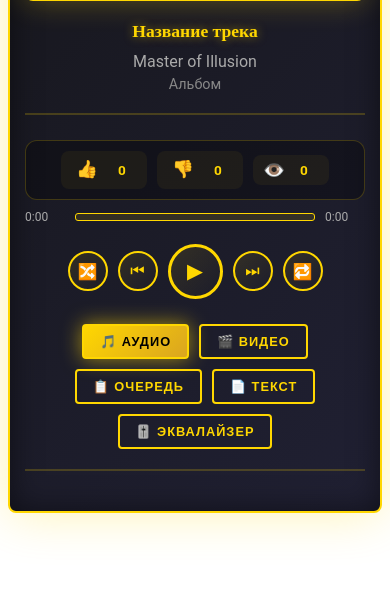
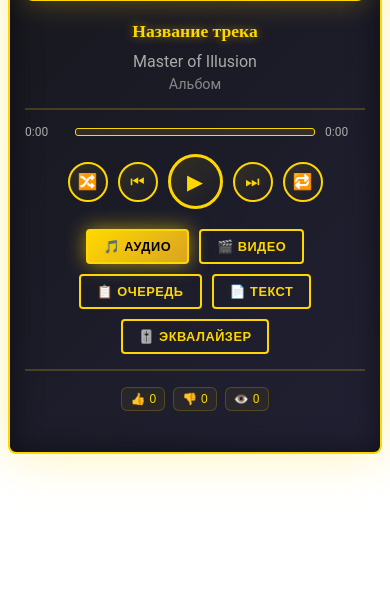
Before and after one commit to dncdante911/moi-band-v1.3, a PHP site: page /pages/player.php in a window 390 px wide. Shown: the part 229-844 px from the top of the page. Run offline with PHP 8.4, Linux system fonts and the light colour scheme.

Commit message:
Редизайн плеера: компактная статистика и улучшенный UI
Изменения:
- Исправлен SQL индекс (is_public -> isPublic)
- Переработана статистика треков: компактные кнопки под режимами
- Добавлены лайки и просмотры в каждую песню треклиста
- Уменьшены отступы и padding для более компактного дизайна
- Оптимизированы размеры кнопок режимов
- Улучшена адаптивность компонентов

```diff
--- a/assets/css/epic-player.css
+++ b/assets/css/epic-player.css
@@ -114,8 +114,8 @@
 
 .player-info {
     text-align: center;
-    margin-bottom: 25px;
-    padding-bottom: 20px;
+    margin-bottom: 15px;
+    padding-bottom: 15px;
     border-bottom: 2px solid rgba(255,215,0,0.2);
 }
 
@@ -147,7 +147,7 @@
     display: flex;
     align-items: center;
     gap: 15px;
-    margin-bottom: 20px;
+    margin-bottom: 15px;
 }
 
 .time {
@@ -394,8 +394,8 @@
     display: flex;
     justify-content: center;
     align-items: center;
-    gap: 25px;
-    margin-bottom: 25px;
+    gap: 20px;
+    margin-bottom: 20px;
 }
 
 .control-btn {
@@ -545,25 +545,25 @@
 .player-modes {
     display: flex;
     justify-content: center;
-    gap: 15px;
-    margin-bottom: 25px;
-    padding-bottom: 20px;
+    gap: 12px;
+    margin-bottom: 0;
+    padding-bottom: 15px;
     border-bottom: 2px solid rgba(255,215,0,0.2);
     flex-wrap: wrap;
 }
 
 .mode-btn {
-    padding: 10px 20px;
+    padding: 8px 16px;
     border: 2px solid var(--gold);
     background: transparent;
     color: var(--gold);
     font-weight: bold;
-    font-size: 0.9rem;
+    font-size: 0.85rem;
     cursor: pointer;
     border-radius: 4px;
     transition: all 0.3s;
     text-transform: uppercase;
-    letter-spacing: 1px;
+    letter-spacing: 0.5px;
 }
 
 .mode-btn:hover,
@@ -935,124 +954,98 @@
     box-shadow: 0 0 30px rgba(255,215,0,0.3);
 }
 
-/* === СТАТИСТИКА ТРЕКА === */
-.track-stats {
+/* === СТАТИСТИКА ТРЕКА (КОМПАКТНАЯ) === */
+.track-stats-compact {
     display: flex;
     justify-content: center;
     align-items: center;
-    gap: 20px;
-    padding: 15px;
-    margin: 10px 0;
-    background: rgba(0, 0, 0, 0.3);
-    border-radius: 12px;
-    border: 1px solid rgba(255, 215, 0, 0.2);
+    gap: 15px;
+    padding: 10px;
+    margin: 10px 0 20px;
 }
 
-.track-stats .stat-item {
-    display: flex;
+.stat-compact-btn,
+.stat-compact-item {
+    display: inline-flex;
     align-items: center;
-    gap: 8px;
-    padding: 8px 15px;
+    gap: 5px;
+    padding: 6px 12px;
     background: rgba(255, 215, 0, 0.05);
-    border-radius: 8px;
+    border: 1px solid rgba(255, 215, 0, 0.2);
+    border-radius: 6px;
+    font-size: 0.85rem;
+    color: var(--gold);
     transition: all 0.3s ease;
+    cursor: pointer;
 }
 
-.track-stats .stat-item:hover {
-    background: rgba(255, 215, 0, 0.1);
-    transform: translateY(-2px);
+.stat-compact-btn {
+    font-weight: 500;
 }
 
-.stat-btn {
-    background: transparent;
-    border: none;
-    cursor: pointer;
-    padding: 5px;
-    transition: all 0.3s ease;
-    font-size: 1.2rem;
-    line-height: 1;
+.stat-compact-item {
+    cursor: default;
 }
 
-.stat-btn:hover {
-    transform: scale(1.2);
+.stat-compact-btn:hover {
+    background: rgba(255, 215, 0, 0.15);
+    border-color: var(--gold);
+    transform: translateY(-2px);
+    box-shadow: 0 0 10px rgba(255, 215, 0, 0.3);
 }
 
-.stat-btn:active {
-    transform: scale(0.9);
+.stat-compact-btn:active {
+    transform: translateY(0);
 }
 
-.stat-btn.active {
-    filter: drop-shadow(0 0 8px currentColor);
+.stat-compact-btn.active {
+    background: rgba(255, 215, 0, 0.2);
+    border-color: var(--gold-light);
+    box-shadow: 0 0 15px rgba(255, 215, 0, 0.5);
 }
 
-.like-btn {
-    color: #FFD700;
-}
-
-.like-btn.active .stat-icon {
+.like-btn.active {
     animation: likeAnim 0.5s ease;
 }
 
-.dislike-btn {
-    color: #888;
-}
-
-.dislike-btn.active .stat-icon {
+.dislike-btn.active {
     animation: dislikeAnim 0.5s ease;
 }
 
-.stat-icon {
-    display: inline-block;
-    font-size: 1.3rem;
-}
-
-.stat-count {
-    font-size: 0.95rem;
-    font-weight: bold;
-    color: #FFD700;
-    min-width: 30px;
-    text-align: center;
-}
-
 @keyframes likeAnim {
-    0%, 100% { transform: scale(1); }
-    50% { transform: scale(1.5) rotate(20deg); }
+    0%, 100% { transform: translateY(-2px) scale(1); }
+    50% { transform: translateY(-2px) scale(1.2) rotate(10deg); }
 }
 
 @keyframes dislikeAnim {
-    0%, 100% { transform: scale(1); }
-    50% { transform: scale(1.5) rotate(-20deg); }
+    0%, 100% { transform: translateY(-2px) scale(1); }
+    50% { transform: translateY(-2px) scale(1.2) rotate(-10deg); }
 }
 
-/* Адаптивность для статистики */
+/* Адаптивность для компактной статистики */
 @media (max-width: 768px) {
-    .track-stats {
-        gap: 15px;
-        padding: 12px;
+    .track-stats-compact {
+        gap: 10px;
+        padding: 8px;
     }
 
-    .track-stats .stat-item {
-        gap: 6px;
-        padding: 6px 12px;
-    }
-
-    .stat-icon {
-        font-size: 1.1rem;
-    }
-
-    .stat-count {
-        font-size: 0.85rem;
+    .stat-compact-btn,
+    .stat-compact-item {
+        padding: 5px 10px;
+        font-size: 0.8rem;
+        gap: 4px;
     }
 }
 
 @media (max-width: 480px) {
-    .track-stats {
-        gap: 10px;
-        padding: 10px;
+    .track-stats-compact {
+        gap: 8px;
+        padding: 6px;
     }
 
-    .track-stats .stat-item {
-        gap: 4px;
-        padding: 5px 10px;
+    .stat-compact-btn,
+    .stat-compact-item {
+        padding: 4px 8px;
+        font-size: 0.75rem;
     }
 }
--- a/assets/js/epic-player.js
+++ b/assets/js/epic-player.js
@@ -611,6 +611,10 @@ class EpicPlayer {
                 <div class="queue-info">
                     <div class="queue-track-name">${this.escapeHtml(track.title)}</div>
                     <div class="queue-track-album">${this.escapeHtml(track.albumTitle || '')}</div>
+                    <div class="queue-track-stats">
+                        <span class="queue-stat" title="Лайки">👍 ${this.formatStatNumber(track.likes || 0)}</span>
+                        <span class="queue-stat" title="Просмотры">👁️ ${this.formatStatNumber(track.views || 0)}</span>
+                    </div>
                 </div>
                 <span class="queue-duration">${this.formatTime(track.duration || 0)}</span>
             </li>
@@ -619,6 +623,15 @@ class EpicPlayer {
         queueList.querySelectorAll('.queue-item').forEach((item, index) => {
             item.addEventListener('click', () => this.playTrack(index));
         });
+    }
+
+    formatStatNumber(num) {
+        if (num >= 1000000) {
+            return (num / 1000000).toFixed(1) + 'M';
+        } else if (num >= 1000) {
+            return (num / 1000).toFixed(1) + 'K';
+        }
+        return num.toString();
     }
 
     updateQueueHighlight() {
--- a/database_migration.sql
+++ b/database_migration.sql
@@ -59,6 +59,6 @@ CREATE TABLE IF NOT EXISTS `TrackReactions` (
 -- Создаем индексы для оптимизации запросов
 CREATE INDEX `idx_track_likes` ON `Track` (`likes` DESC);
 CREATE INDEX `idx_track_views` ON `Track` (`views` DESC);
-CREATE INDEX `idx_playlist_public` ON `Playlists` (`is_public`, `created_at` DESC);
+CREATE INDEX `idx_playlist_public` ON `Playlists` (`isPublic`, `created_at` DESC);
 
 -- Все готово!
--- a/pages/player.php
+++ b/pages/player.php
@@ -21,26 +21,6 @@
         <h2 class="track-title">Название трека</h2>
         <p class="track-artist">Master of Illusion</p>
         <p class="track-album">Альбом</p>
-    </div>
-
-    <!-- СТАТИСТИКА ТРЕКА -->
-    <div class="track-stats">
-        <div class="stat-item">
-            <button class="stat-btn like-btn" data-action="like" title="Нравится" aria-label="Лайк">
-                <span class="stat-icon">👍</span>
-            </button>
-            <span class="stat-count" id="likes-count">0</span>
-        </div>
-        <div class="stat-item">
-            <button class="stat-btn dislike-btn" data-action="dislike" title="Не нравится" aria-label="Дизлайк">
-                <span class="stat-icon">👎</span>
-            </button>
-            <span class="stat-count" id="dislikes-count">0</span>
-        </div>
-        <div class="stat-item">
-            <span class="stat-icon">👁️</span>
-            <span class="stat-count" id="views-count">0</span>
-        </div>
     </div>
 
     <!-- ПРОГРЕСС БАР -->
@@ -76,6 +56,19 @@
         <button class="mode-btn" data-mode="queue" role="tab">📋 ОЧЕРЕДЬ</button>
         <button class="mode-btn" data-mode="lyrics" role="tab">📄 ТЕКСТ</button>
         <button class="mode-btn" data-mode="equalizer" role="tab">🎚️ ЭКВАЛАЙЗЕР</button>
+    </div>
+
+    <!-- СТАТИСТИКА ТРЕКА (КОМПАКТНО) -->
+    <div class="track-stats-compact">
+        <button class="stat-compact-btn like-btn" data-action="like" title="Нравится">
+            👍 <span id="likes-count">0</span>
+        </button>
+        <button class="stat-compact-btn dislike-btn" data-action="dislike" title="Не нравится">
+            👎 <span id="dislikes-count">0</span>
+        </button>
+        <div class="stat-compact-item" title="Просмотры">
+            👁️ <span id="views-count">0</span>
+        </div>
     </div>
 
     <!-- ЭКВАЛАЙЗЕР - НОВОЕ! -->
```
Also changed, not shown: other parts of assets/css/epic-player.css (+23 -4 lines).
